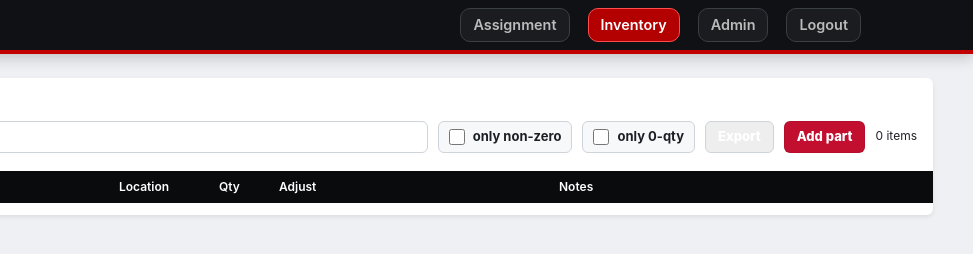
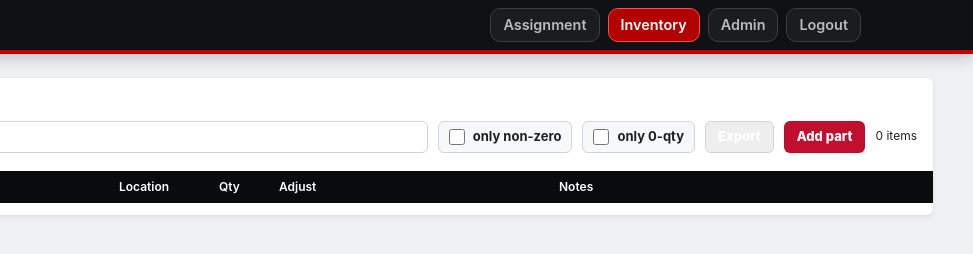
Before and after one commit to SYaroli/czm-wireshop, a plain HTML site: page wireshop-frontend/inventory-list.html in a window 1280 px wide. Shown: the full height of the page, 307-1280 px from the left. Drawn offline with Linux system fonts and the light colour scheme; no server answers; sample sign-in values are in the browser's storage.

Commit message:
Update inventory-list.html

```diff
--- a/wireshop-frontend/inventory-list.html
+++ b/wireshop-frontend/inventory-list.html
@@ -14,7 +14,8 @@
     .brand-title{font-size:16px;margin:0;color:#fff}
     .brand-actions .navbtn{display:inline-block;background:#1a1c20;color:#bbb;padding:6px 12px;border-radius:10px;text-decoration:none;border:1px solid #3a3f44;font-weight:600;font-size:.9rem;margin-left:8px}
     .brand-actions .navbtn.active{background:#b30000;color:#fff;border-color:#ff4d4d}
-    .brand-actions .navbtn:hover{background:#24272b;color:#fff}
+    .brand-actions .navbtn:hover{background:#24272b;color:#fff}.brand-actions{display:flex;align-items:center;gap:8px;flex-wrap:wrap}
+.brand-actions .navbtn{margin-left:0}
 
     /* Page chrome */
     body{background:#eef0f3;margin:0}
```
